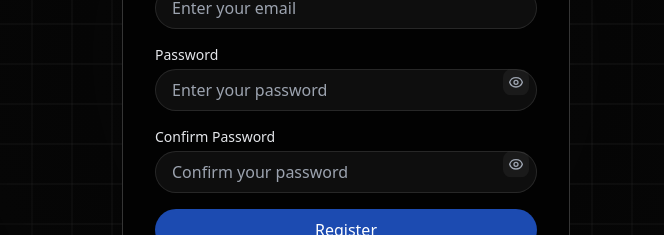
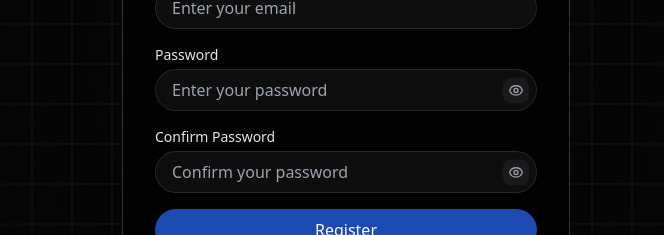
Before and after one commit to The-Codesmokers/verq, a React (Vite) app in the folder frontend/: page /register in a window 1280 px wide. Shown: the part 342-577 px from the top of the page, without its empty margins (294-958 px from the left). Built offline with nearby package versions, Linux system fonts and the light colour scheme.

Commit message:
changes in the ui of the login adn register page

```diff
--- a/frontend/src/pages/Register.jsx
+++ b/frontend/src/pages/Register.jsx
@@ -115,7 +115,7 @@ const Register = () => {
               <button
                 type="button"
                 onClick={() => setShowPassword(!showPassword)}
-                className="absolute right-2 top-[55%] -translate-y-[45%] text-gray-400 hover:text-white transition-colors duration-200 bg-white/5 p-1 rounded-lg"
+                className="absolute right-2 top-[63%] -translate-y-[37%] text-gray-400 hover:text-white transition-colors duration-200 bg-white/5 p-1 rounded-lg"
               >
                 {showPassword ? (
                   <svg xmlns="http://www.w3.org/2000/svg" className="h-4 w-4" fill="none" viewBox="0 0 24 24" stroke="currentColor">
@@ -146,7 +146,7 @@ const Register = () => {
               <button
                 type="button"
                 onClick={() => setShowConfirmPassword(!showConfirmPassword)}
-                className="absolute right-2 top-[55%] -translate-y-[45%] text-gray-400 hover:text-white transition-colors duration-200 bg-white/5 p-1 rounded-lg"
+                className="absolute right-2 top-[63%] -translate-y-[37%] text-gray-400 hover:text-white transition-colors duration-200 bg-white/5 p-1 rounded-lg"
               >
                 {showConfirmPassword ? (
                   <svg xmlns="http://www.w3.org/2000/svg" className="h-4 w-4" fill="none" viewBox="0 0 24 24" stroke="currentColor">
```
